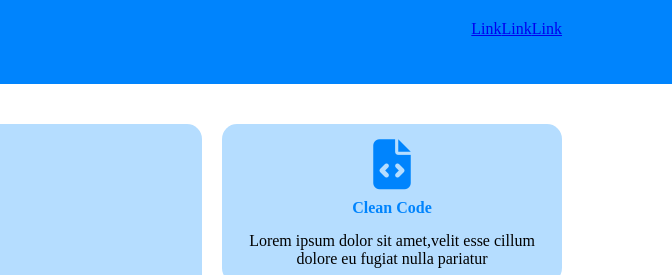
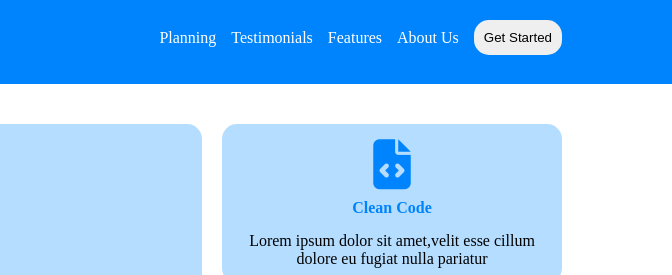
Before and after one commit to SergioMarcoZanin/htmlcss-responsive-layout, a plain HTML site: page index.html in a window 1280 px wide. Shown: the top 275 px of the page, 608-1280 px from the left. Drawn offline with Linux system fonts and the light colour scheme.

Commit message:
fine header

```diff
--- a/css/commons.css
+++ b/css/commons.css
@@ -11,6 +11,7 @@ section{
 /* FLEX */
 .flex{
     display: flex;
+
 }
 .row{
     display: flex;
@@ -36,6 +37,7 @@ section{
 .list-inline{
     display: flex;
     list-style: none;
+
 }
 .col{
     padding-left: .625rem;
--- a/css/style.css
+++ b/css/style.css
@@ -7,16 +7,32 @@ header{
     background-color: var(--first-color);
     padding: 1.25rem 0;
     color: white;
+    position: sticky;
+    top: 0;
 }
 
 .main-nav{
     display: none;
+
 }
 header .hamburger{
     background-color: var(--first-color);
     border: none;
     color: white;
     font-size: 1.5625rem;
+}
+.main-nav li{
+    padding-right: .9375rem;
+}
+.main-nav a{
+    text-decoration: none;
+    color: white;
+}
+.btn-header{
+    border: none;
+    border-radius: .9375rem;
+    padding: .625rem;
+    margin-right: -0.9375rem;
 }
 /* RESPONSIVE HEADER */
 @media  screen and ( min-width: 992px )  {
--- a/index.html
+++ b/index.html
@@ -19,10 +19,12 @@
                     <i class="fa-solid fa-bars"></i>
                 </button>
                 <nav class="main-nav" >
-                    <ul class="list-inline">
-                        <li><a href="#">Link</a></li>
-                        <li><a href="#">Link</a></li>
-                        <li><a href="#">Link</a></li>
+                    <ul class="list-inline align-items-center">
+                        <li><a href="#">Planning</a></li>
+                        <li><a href="#">Testimonials</a></li>
+                        <li><a href="#">Features</a></li>
+                        <li><a href="#">About Us</a></li>
+                        <li><a href="#"><button class="btn-header">Get Started</button></a></li>
                     </ul>
                 </nav>
             </div>
```
